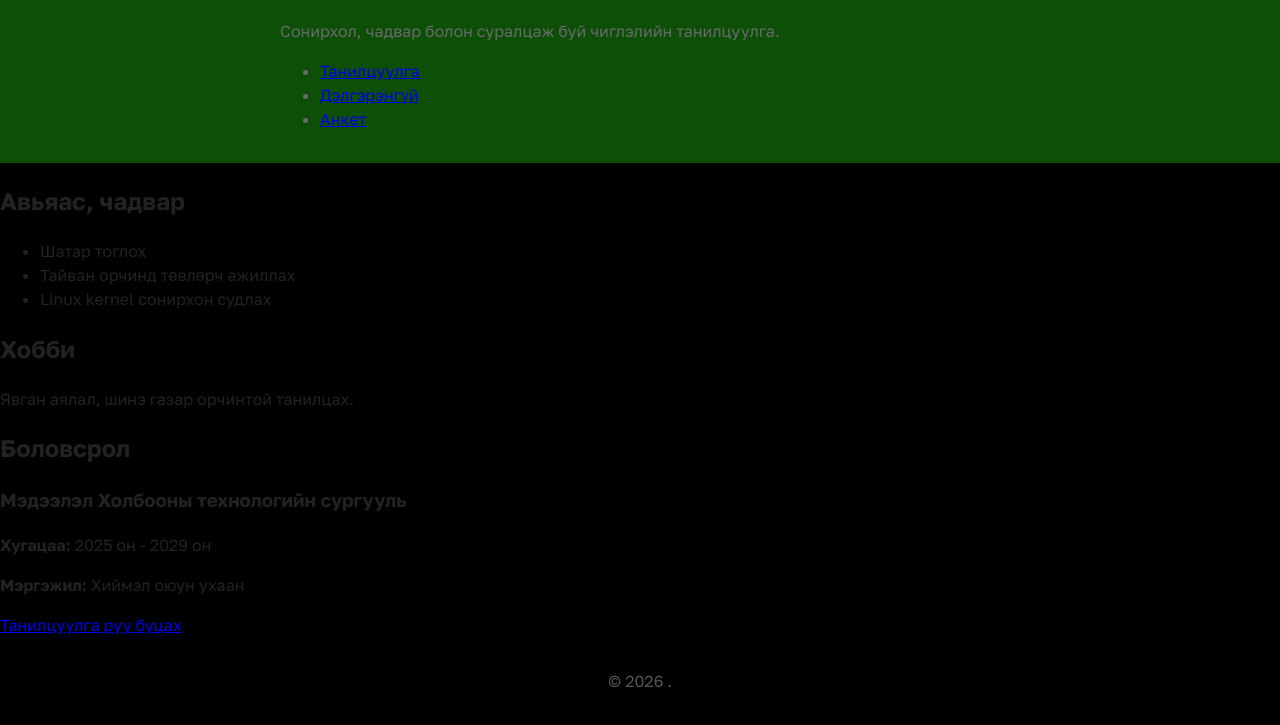
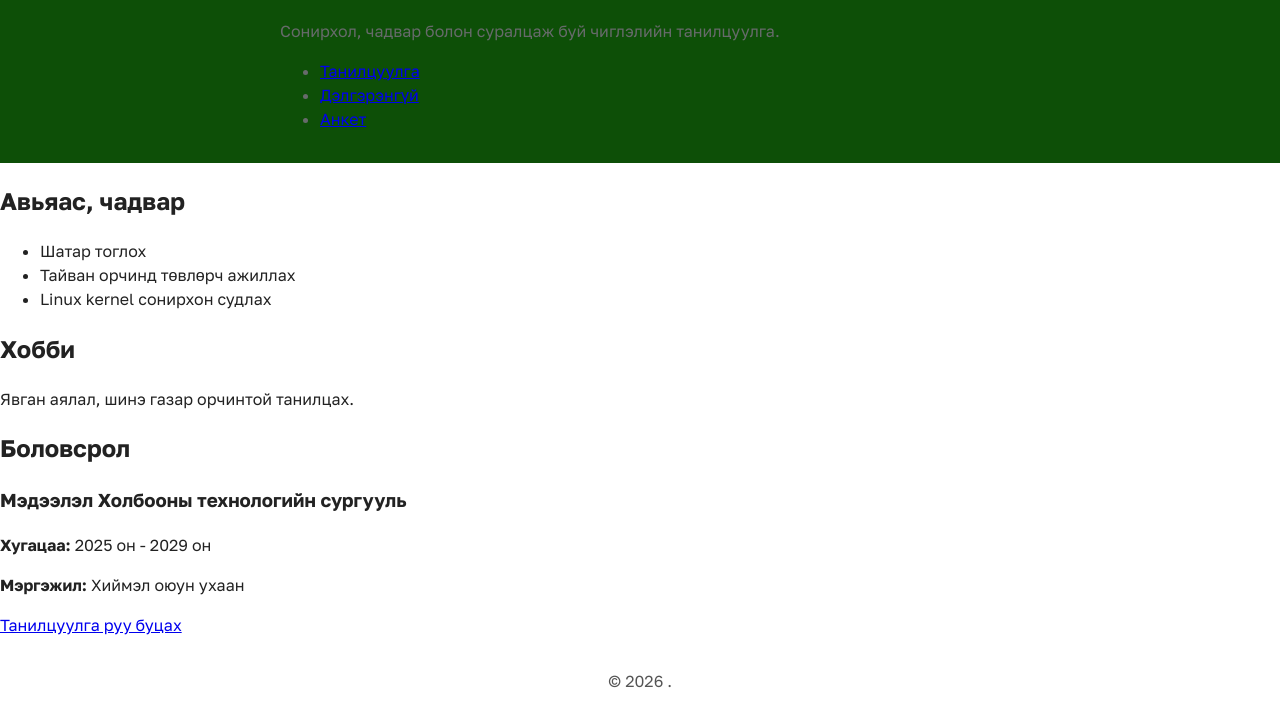
Before and after one commit to Siomai0-hi/web_zohiomj, a plain HTML site: page Lab2.html in a window 1280 px wide. Shown: the part 128-853 px from the top of the page. Drawn offline with Linux system fonts and the light colour scheme.

Commit message:
style: make Lab2 and Lab3 backgrounds white

```diff
--- a/Lab2.html
+++ b/Lab2.html
@@ -9,7 +9,7 @@
   <link href="https://fonts.googleapis.com/css2?family=Golos+Text:wght@400;500;700&display=swap" rel="stylesheet">
   <link rel="stylesheet" href="style.css">
 </head>
-<body>
+<body class="page-white">
   <header class="site-header">
     <div class="header-inner">
       <p class="eyebrow">Веб зохиомж · CV</p>
--- a/style.css
+++ b/style.css
@@ -15,6 +15,10 @@ body {
   background: var(--background);
   font-family: "Golos Text", Arial, sans-serif;
   line-height: 1.5;
+}
+
+body.page-white {
+  --background: #fff;
 }
 
 .site-header {
```
Also changed, not shown: Lab3.html (+1 -1 lines).
